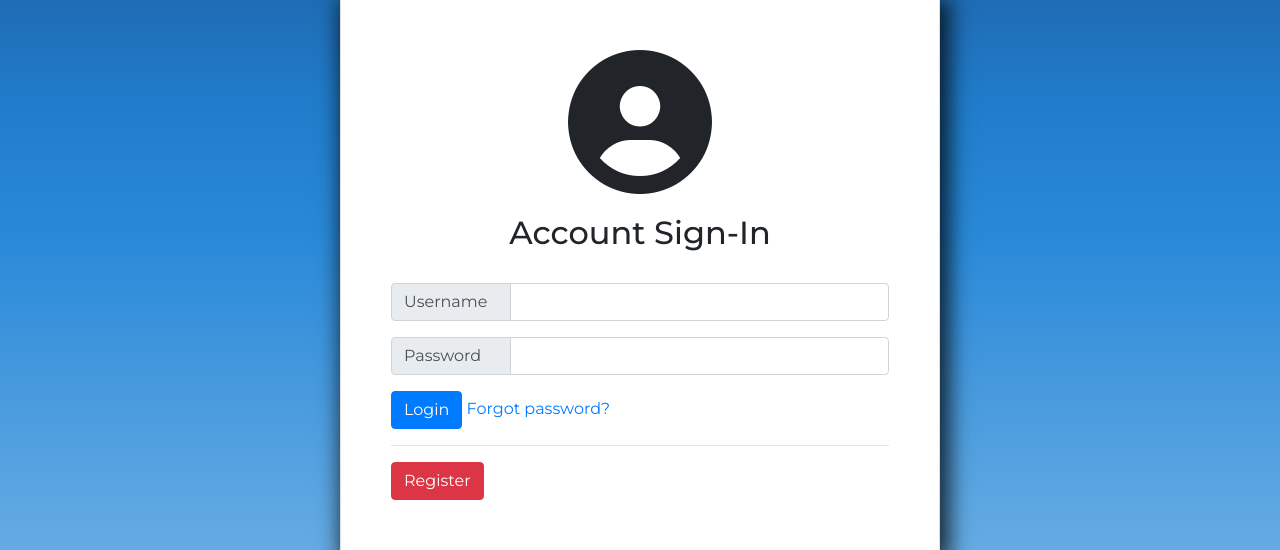
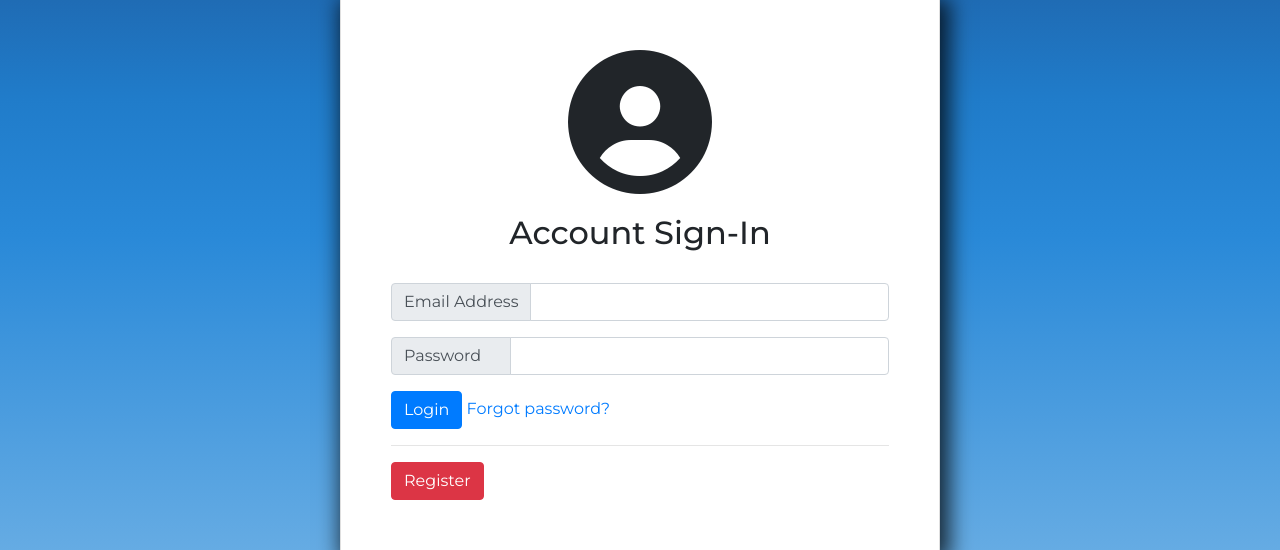
Before and after one commit to stefdworschak/django-accounts, a Django app: page /login/ in a window 1280 px wide. Shown: the part 125-675 px from the top of the page. Run offline with Django 3.2, Linux system fonts and the light colour scheme; parts of the project's set-up code (start-up, migrations or seed data) failed here and were passed over; some libraries are stand-ins or nearby versions.

Commit message:
Fixing updated user model

```diff
--- a/accounts/forms.py
+++ b/accounts/forms.py
@@ -29,7 +29,7 @@ class CustomUserChangeForm(UserChangeForm):
 
 class UserLoginForm(forms.Form):
     """ Form to handle login """
-    username = forms.CharField(widget=forms.TextInput(
+    email = forms.CharField(widget=forms.TextInput(
                                attrs={'class': 'form-control'}))
     password = forms.CharField(widget=forms.PasswordInput(
                                attrs={'class': 'form-control'}))
@@ -37,7 +37,7 @@ class UserLoginForm(forms.Form):
 
 class UserRegistrationForm(UserCreationForm):
     """ Form to handle user registration """
-    username = forms.EmailField(widget=forms.TextInput(
+    email = forms.EmailField(widget=forms.TextInput(
                                 attrs={'class': 'form-control'}))
     password1 = forms.CharField(widget=forms.PasswordInput(
                                 attrs={'class': 'form-control'}))
@@ -49,10 +49,10 @@ class UserRegistrationForm(UserCreationForm):
 
     class Meta:
         model = CustomUser
-        fields = ['email', 'username', 'password1', 'password2']
+        fields = ['email', 'password1', 'password2']
 
     def clean_email(self):
-        email = self.cleaned_data.get('username')
+        email = self.cleaned_data.get('email')
         username = email
 
         if CustomUser.objects.filter(email=email).exclude(username=username):
--- a/accounts/templates/login.html
+++ b/accounts/templates/login.html
@@ -12,9 +12,9 @@
         {% csrf_token %}
         <div class="input-group mb-3">
             <div class="input-group-prepend form-labels">
-                <span class="input-group-text">Username</span>
+                <span class="input-group-text">Email Address</span>
             </div>
-            {{ login_form.username }}
+            {{ login_form.email }}
         </div>
         <div class="input-group mb-3">
             <div class="input-group-prepend form-labels">
--- a/accounts/templates/registration.html
+++ b/accounts/templates/registration.html
@@ -13,7 +13,7 @@
             <div class="input-group-prepend form-labels-long">
                 <span class="input-group-text">Email Address</span>
             </div>
-            {{ registration_form.username }}
+            {{ registration_form.email }}
         </div>
         <div class="input-group mb-3">
             <div class="input-group-prepend form-labels-long">
--- a/accounts/templates/user_account.html
+++ b/accounts/templates/user_account.html
@@ -58,7 +58,7 @@
                         {% csrf_token %}
                         <div class="input-group mb-3">
                             <div class="input-group-prepend form-labels-long">
-                              <span class="input-group-text">Email</span>
+                              <span class="input-group-text">Email Address</span>
                             </div>
                             {{change_user_form.email}}
                         </div>
--- a/accounts/urls.py
+++ b/accounts/urls.py
@@ -4,5 +4,4 @@ from . import views
 
 urlpatterns = [
     path(r'upload_image', views.upload_image, name='upload_image'),
-    path(r'image_crop', views.image_crop, name='image_crop'),
 ]
--- a/accounts/views.py
+++ b/accounts/views.py
@@ -1,6 +1,4 @@
 #!/usr/bin/env python
-import os
-
 from django.conf import settings
 from django.contrib import auth
 from django.contrib import messages
@@ -26,9 +24,10 @@ def register(request):
         registration_form = UserRegistrationForm(request.POST)
 
         if registration_form.is_valid():
+            registration_form.instance.username = request.POST.get('email')
             user = registration_form.save()
 
-            user = auth.authenticate(username=request.POST.get('username'),
+            user = auth.authenticate(email=request.POST.get('email'),
                                      password=request.POST.get('password1'))
             if user:
                 auth.login(user=user, request=request)
@@ -38,6 +37,7 @@ def register(request):
                 messages.error(request,
                                'Username and password combination is wrong.')
         else:
+            print(registration_form.errors)
             for e in registration_form.errors.values():
                 messages.error(request, e)
     else:
@@ -56,7 +56,7 @@ def login(request):
         login_form = UserLoginForm(request.POST)
 
         if login_form.is_valid():
-            user = auth.authenticate(username=request.POST.get('username'),
+            user = auth.authenticate(email=request.POST.get('email'),
                                      password=request.POST.get('password'))
             if user:
                 auth.login(user=user, request=request)
@@ -77,16 +77,21 @@ def change_password(request):
 
         if change_password_form.is_valid():
             user = auth.authenticate(
-                username=request.user.username,
+                email=request.user.email,
                 password=request.POST.get('current_password'))
-
-            if (request.POST.get('new_password1')
-                    == request.POST.get('new_password2')):
-                user.set_password(request.POST.get('new_password1'))
+            if user:
+                if (request.POST.get('new_password1')
+                        == request.POST.get('new_password2')):
+                    user.set_password(request.POST.get('new_password1'))
+                    messages.success(request,
+                                     'Password changed successfully.')
+                else:
+                    messages.error(
+                        request,
+                        'New password and Confirm Password were not the same value.')  # noqa: E501
             else:
-                messages.error(
-                    request,
-                    'New password and Confirm Password were not the same value.')  # noqa: E501
+                messages.error(request,
+                               'Username and password combination is wrong.')
         else:
             messages.error(request,
                            'Username and password combination is wrong.')
@@ -100,7 +105,6 @@ def change_password(request):
 @login_required
 def user_account(request):
     """ Shows a basic user account page """
-    print(request.user.id)
     if request.method == 'POST':
         change_user_form = CustomLoggedinUserChangeForm(request.POST)
         if change_user_form.is_valid():
@@ -108,6 +112,7 @@ def user_account(request):
             if user:
                 user.update(
                     email=request.POST.get('email'),
+                    username=request.POST.get('email'),
                     first_name=request.POST.get('first_name'),
                     last_name=request.POST.get('last_name'),
                     language=request.POST.get('language'))
@@ -130,7 +135,7 @@ def user_account(request):
 @login_required
 def upload_image(request):
     """ Upload profile image """
-    hashed_email = hashstring(request.user.username, length=10)
+    hashed_email = hashstring(request.user.email, length=10)
     uploaded_file = request.FILES['profile_image']
     upload_name = f'{hashed_email}/{hashed_email}_profile_image.png'
     # Needed for debug if image exists
```
